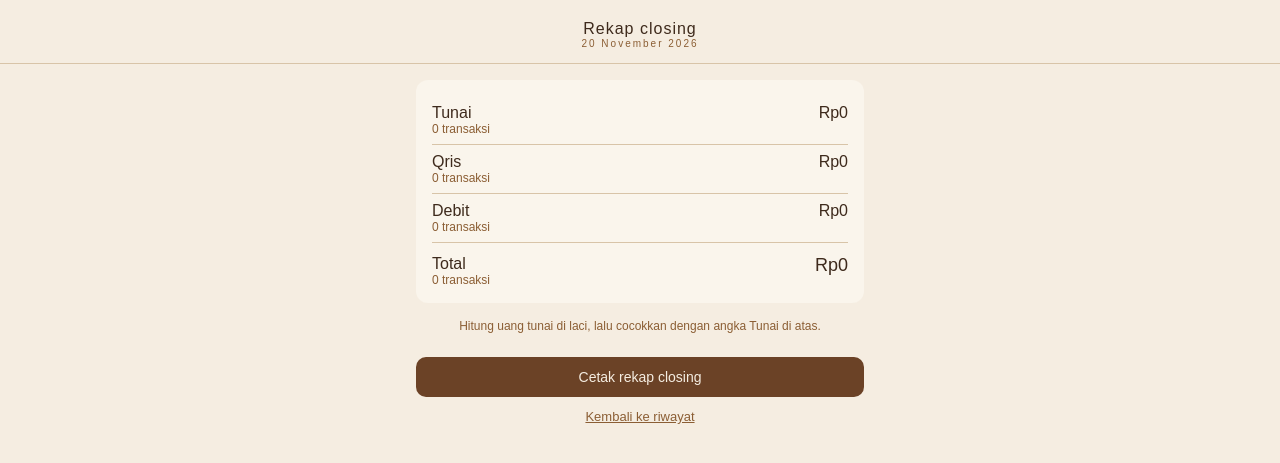
After one commit to rajakhairanrazie-gif/cafe-order, a Flask app: page /kasir/closing in a window 1280 px wide. The commit adds this page. Shown: the top 463 px of the page. Run offline with Flask 3, Linux system fonts and the light colour scheme; the visitor is signed in with stand-in values (Sample User, id 1); data that the repository does not hold is empty.

Commit message:
add riwayat, closing, varian offline, uang diterima dan kembalian

```diff
--- a/app/kasir.py
+++ b/app/kasir.py
@@ -1,4 +1,4 @@
-from flask import Blueprint, render_template, redirect, url_for, request, flash
+from flask import Blueprint, render_template, redirect, url_for, request, flash, session
 from flask_login import login_required, current_user
 from app.models import Order, OrderItem, Payment, PaymentOrder, Product
 from app import db
@@ -31,13 +31,23 @@ def bayar_order(order_id):
     if request.method == 'POST':
         method = request.form['method']
 
-        payment = Payment(cashier_id=current_user.id, method=method, total_amount=total, paid_at=datetime.now())
+        if method == 'tunai':
+            try:
+                amount_paid = float(request.form.get('amount_paid') or 0)
+            except ValueError:
+                amount_paid = 0
+            if amount_paid < total:
+                flash('Uang diterima kurang dari total')
+                return redirect(url_for('kasir.bayar_order', order_id=order.id))
+        else:
+            amount_paid = total
+
+        payment = Payment(cashier_id=current_user.id, method=method, total_amount=total,
+                          amount_paid=amount_paid, paid_at=datetime.now())
         db.session.add(payment)
         db.session.flush()
 
-        payment_order = PaymentOrder(payment_id=payment.id, order_id=order.id)
-        db.session.add(payment_order)
-
+        db.session.add(PaymentOrder(payment_id=payment.id, order_id=order.id))
         order.status = 'paid'
         db.session.commit()
 
@@ -51,9 +61,6 @@ def bayar_order(order_id):
 def pembayaran_selesai(payment_id):
     payment = Payment.query.get_or_404(payment_id)
     return render_template('kasir/selesai.html', payment=payment)
-
-
-from flask import session
 
 
 @kasir.route('/offline/baru')
@@ -70,7 +77,12 @@ def offline_tambah():
     variant_id = int(request.form['variant_id'])
 
     cart = session.get('kasir_cart', [])
-    cart.append({'variant_id': variant_id, 'quantity': 1})
+    for entry in cart:
+        if entry['variant_id'] == variant_id:
+            entry['quantity'] += 1
+            break
+    else:
+        cart.append({'variant_id': variant_id, 'quantity': 1})
     session['kasir_cart'] = cart
 
     return redirect(url_for('kasir.offline_baru'))
@@ -188,7 +200,19 @@ def gabung_proses():
         for order in orders for item in order.items
     )
 
-    payment = Payment(cashier_id=current_user.id, method=method, total_amount=grand_total, paid_at=datetime.now())
+    if method == 'tunai':
+        try:
+            amount_paid = float(request.form.get('amount_paid') or 0)
+        except ValueError:
+            amount_paid = 0
+        if amount_paid < grand_total:
+            flash('Uang diterima kurang dari total, silakan ulangi')
+            return redirect(url_for('kasir.gabung'))
+    else:
+        amount_paid = grand_total
+
+    payment = Payment(cashier_id=current_user.id, method=method, total_amount=grand_total,
+                      amount_paid=amount_paid, paid_at=datetime.now())
     db.session.add(payment)
     db.session.flush()
 
@@ -198,3 +222,44 @@ def gabung_proses():
 
     db.session.commit()
     return redirect(url_for('kasir.pembayaran_selesai', payment_id=payment.id))
+
+def _rentang_hari_ini():
+    today = datetime.now().date()
+    start = datetime.combine(today, datetime.min.time())
+    end = datetime.combine(today, datetime.max.time())
+    return today, start, end
+
+
+@kasir.route('/riwayat')
+@login_required
+def riwayat():
+    metode = request.args.get('metode', 'semua')
+    today, start, end = _rentang_hari_ini()
+
+    query = Payment.query.filter(Payment.paid_at >= start, Payment.paid_at <= end)
+    if metode in ('tunai', 'qris', 'debit'):
+        query = query.filter_by(method=metode)
+
+    payments = query.order_by(Payment.paid_at.desc()).all()
+    return render_template('kasir/riwayat.html', payments=payments, metode=metode, today=today)
+
+
+@kasir.route('/closing')
+@login_required
+def closing():
+    today, start, end = _rentang_hari_ini()
+    payments = Payment.query.filter(Payment.paid_at >= start, Payment.paid_at <= end).all()
+
+    rekap = {
+        'tunai': {'jumlah': 0, 'total': 0},
+        'qris': {'jumlah': 0, 'total': 0},
+        'debit': {'jumlah': 0, 'total': 0},
+    }
+    for p in payments:
+        rekap[p.method]['jumlah'] += 1
+        rekap[p.method]['total'] += float(p.total_amount)
+
+    grand_total = sum(r['total'] for r in rekap.values())
+    grand_count = sum(r['jumlah'] for r in rekap.values())
+
+    return render_template('kasir/closing.html', rekap=rekap, grand_total=grand_total, grand_count=grand_count, today=today)
--- a/app/models.py
+++ b/app/models.py
@@ -89,6 +89,7 @@ class Payment(db.Model):
     cashier_id = db.Column(db.Integer, db.ForeignKey('users.id'), nullable=False)
     method = db.Column(db.Enum('tunai', 'qris', 'debit'), nullable=False)
     total_amount = db.Column(db.Numeric(10, 2), nullable=False)
+    amount_paid = db.Column(db.Numeric(10, 2), nullable=True)
     paid_at = db.Column(db.DateTime, default=datetime.now)
 
     linked_orders = db.relationship('PaymentOrder', backref='payment', lazy=True)
--- /dev/null
+++ b/app/templates/kasir/closing.html
@@ -0,0 +1,39 @@
+{% extends "base.html" %}
+
+{% block title %}Rekap Closing{% endblock %}
+
+{% block content %}
+<div class="header">
+    <h1>Rekap closing</h1>
+    <p>{{ today.strftime('%d %B %Y') }}</p>
+</div>
+
+<div class="container">
+    <div style="background: var(--cafe-card); border-radius:12px; padding:16px; margin-bottom:16px;">
+        {% for nama, data in rekap.items() %}
+        <div style="display:flex; justify-content:space-between; padding:8px 0; border-bottom:1px solid #D8C4A8;">
+            <div>
+                <div style="font-weight:500;">{{ nama|capitalize }}</div>
+                <div style="font-size:12px; color: var(--cafe-wood-mid);">{{ data.jumlah }} transaksi</div>
+            </div>
+            <div style="font-weight:500;">Rp{{ "{:,.0f}".format(data.total) }}</div>
+        </div>
+        {% endfor %}
+
+        <div style="display:flex; justify-content:space-between; padding-top:12px; font-weight:500;">
+            <div>
+                <div>Total</div>
+                <div style="font-size:12px; color: var(--cafe-wood-mid); font-weight:400;">{{ grand_count }} transaksi</div>
+            </div>
+            <div style="font-size:18px;">Rp{{ "{:,.0f}".format(grand_total) }}</div>
+        </div>
+    </div>
+
+    <p style="font-size:12px; color: var(--cafe-wood-mid); text-align:center; margin-bottom:12px;">
+        Hitung uang tunai di laci, lalu cocokkan dengan angka Tunai di atas.
+    </p>
+
+    <button onclick="window.print()" class="btn-primary">Cetak rekap closing</button>
+    <a href="{{ url_for('kasir.riwayat') }}" style="display:block; text-align:center; margin-top:12px; color: var(--cafe-wood-mid); font-size:13px;">Kembali ke riwayat</a>
+</div>
+{% endblock %}
--- a/app/templates/kasir/dashboard.html
+++ b/app/templates/kasir/dashboard.html
@@ -28,6 +28,8 @@
 
     <a href="{{ url_for('kasir.gabung') }}" class="btn-primary" style="text-decoration:none; display:block; text-align:center; margin-bottom:12px; background: var(--cafe-wood-mid);">Gabung open bill</a>
 
+    <a href="{{ url_for('kasir.riwayat') }}" class="btn-primary" style="text-decoration:none; display:block; text-align:center; margin-bottom:12px; background: var(--cafe-wood-mid);">Riwayat & closing</a>
+
     <a href="{{ url_for('auth.logout') }}" style="display:block; text-align:center; margin-top:16px; color: var(--cafe-terracotta); font-size:13px;">Logout</a>
 </div>
 {% endblock %}
```
Also changed, not shown: app/templates/kasir/_metode_bayar.html (added, +61 -0 lines), app/templates/kasir/bayar.html (+7 -13 lines), app/templates/kasir/gabung_bayar.html (+1 -12 lines), app/templates/kasir/offline_baru.html (+7 -3 lines), app/templates/kasir/riwayat.html (added, +40 -0 lines), app/templates/kasir/selesai.html (+10 -0 lines), migrations/versions/2df93bd185d2_add_amount_paid_to_payments.py (added, +32 -0 lines).
